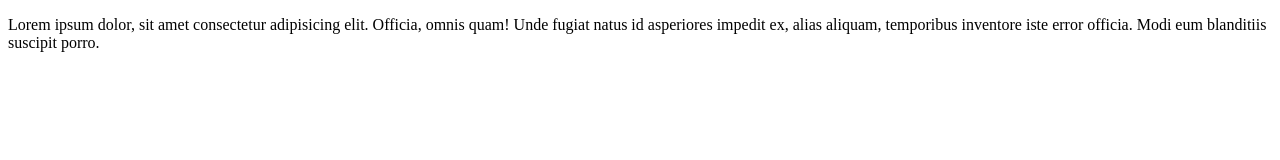
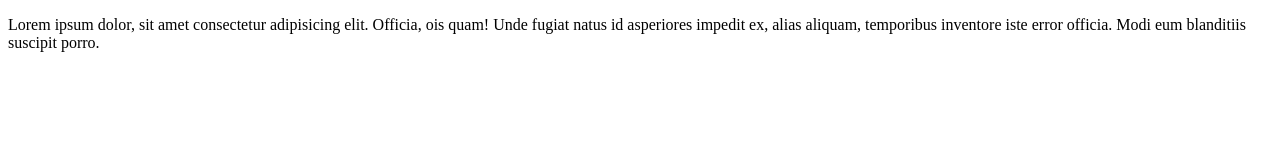
Before and after one commit to bahauddinpro/git, a plain HTML site: page index.html in a window 1280 px wide. Drawn offline with Linux system fonts and the light colour scheme.

Commit message:
fist push

```diff
--- a/index.html
+++ b/index.html
@@ -7,6 +7,6 @@
     <title>Document</title>
 </head>
 <body>
-    <p>Lorem ipsum dolor, sit amet consectetur adipisicing elit. Officia, omnis quam! Unde fugiat natus id asperiores impedit ex, alias aliquam, temporibus inventore iste error officia. Modi eum blanditiis suscipit porro.</p>
+    <p>Lorem ipsum dolor, sit amet consectetur adipisicing elit. Officia, ois quam! Unde fugiat natus id asperiores impedit ex, alias aliquam, temporibus inventore iste error officia. Modi eum blanditiis suscipit porro.</p>
 </body>
 </html>
```
